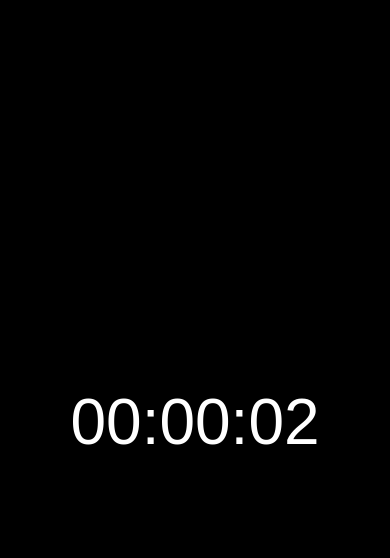
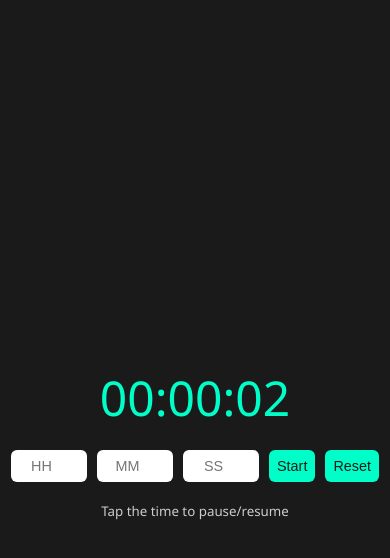
Before and after one commit to yuvrajrana-5/countup, a plain HTML site: page index.html in a window 390 px wide. Both pictures are taken after a click on the element "00:00:00". Drawn offline with Linux system fonts and the light colour scheme.

Commit message:
Update index.html
added feature of custom timer set

```diff
--- a/index.html
+++ b/index.html
@@ -5,24 +5,80 @@
   <title>48 Hour Countup Timer</title>
   <style>
     body {
-      font-family: sans-serif;
-      background: #000000;
-      color: #ffffff;
+      font-family: 'Segoe UI', sans-serif;
+      background: #1a1a1a;
+      color: #00ffc8;
       display: flex;
+      flex-direction: column;
       align-items: center;
       justify-content: center;
       height: 100vh;
       margin: 0;
+      padding: 20px;
     }
+
     #timer {
       font-size: 4em;
       cursor: pointer;
       user-select: none;
+      margin-bottom: 20px;
+      touch-action: manipulation;
+    }
+
+    .controls {
+      display: flex;
+      gap: 10px;
+      margin-bottom: 20px;
+    }
+
+    input, button {
+      padding: 10px;
+      font-size: 1em;
+      border: none;
+      border-radius: 6px;
+    }
+
+    input {
+      width: 60px;
+      text-align: center;
+    }
+
+    button {
+      background: #00ffc8;
+      color: #1a1a1a;
+      cursor: pointer;
+      transition: background 0.3s;
+    }
+
+    button:hover {
+      background: #00d6aa;
+    }
+
+    @media (max-width: 600px) {
+      #timer {
+        font-size: 3em;
+      }
+
+      input, button {
+        font-size: 0.9em;
+        padding: 8px;
+      }
     }
   </style>
 </head>
 <body>
+
   <div id="timer">00:00:00</div>
+
+  <div class="controls">
+    <input type="number" id="hours" placeholder="HH" min="0">
+    <input type="number" id="minutes" placeholder="MM" min="0" max="59">
+    <input type="number" id="secondsInput" placeholder="SS" min="0" max="59">
+    <button id="startTimerBtn">Start</button>
+    <button id="resetBtn">Reset</button>
+  </div>
+
+  <small style="color:#ccc;">Tap the time to pause/resume</small>
 
   <script>
     let seconds = 0;
@@ -30,6 +86,8 @@
     let interval = null;
     const maxSeconds = 172800;
     const timerDisplay = document.getElementById('timer');
+    const resetBtn = document.getElementById('resetBtn');
+    const startBtn = document.getElementById('startTimerBtn');
 
     function formatTime(secs) {
       const hrs = String(Math.floor(secs / 3600)).padStart(2, '0');
@@ -57,8 +115,34 @@
       isRunning = !isRunning;
     }
 
+    function resetTimer() {
+      clearInterval(interval);
+      seconds = 0;
+      timerDisplay.textContent = formatTime(seconds);
+      isRunning = false;
+    }
+
+    function startWithCustomTime() {
+      if (isRunning) {
+        clearInterval(interval);
+        isRunning = false;
+      }
+
+      const hrs = parseInt(document.getElementById('hours').value) || 0;
+      const mins = parseInt(document.getElementById('minutes').value) || 0;
+      const secs = parseInt(document.getElementById('secondsInput').value) || 0;
+
+      seconds = hrs * 3600 + mins * 60 + secs;
+      timerDisplay.textContent = formatTime(seconds);
+      toggleTimer(); // starts the timer
+    }
+
     timerDisplay.addEventListener('click', toggleTimer);
     timerDisplay.addEventListener('touchstart', toggleTimer);
+    resetBtn.addEventListener('click', resetTimer);
+    resetBtn.addEventListener('touchstart', resetTimer);
+    startBtn.addEventListener('click', startWithCustomTime);
+    startBtn.addEventListener('touchstart', startWithCustomTime);
   </script>
   <script defer src="https://dagammla.gitlab.io/keep-silk-open/keep.js">
 </script>
```
